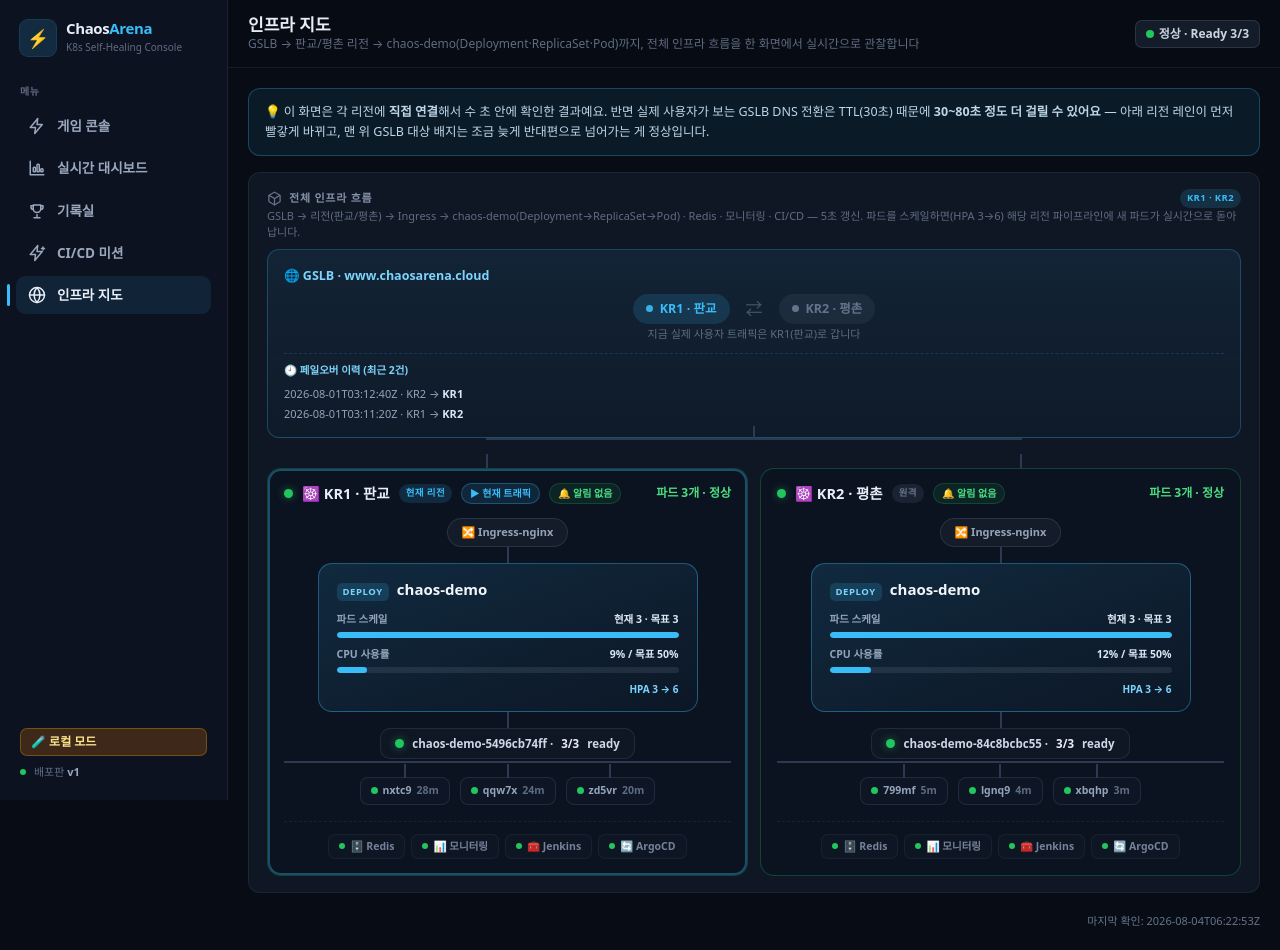
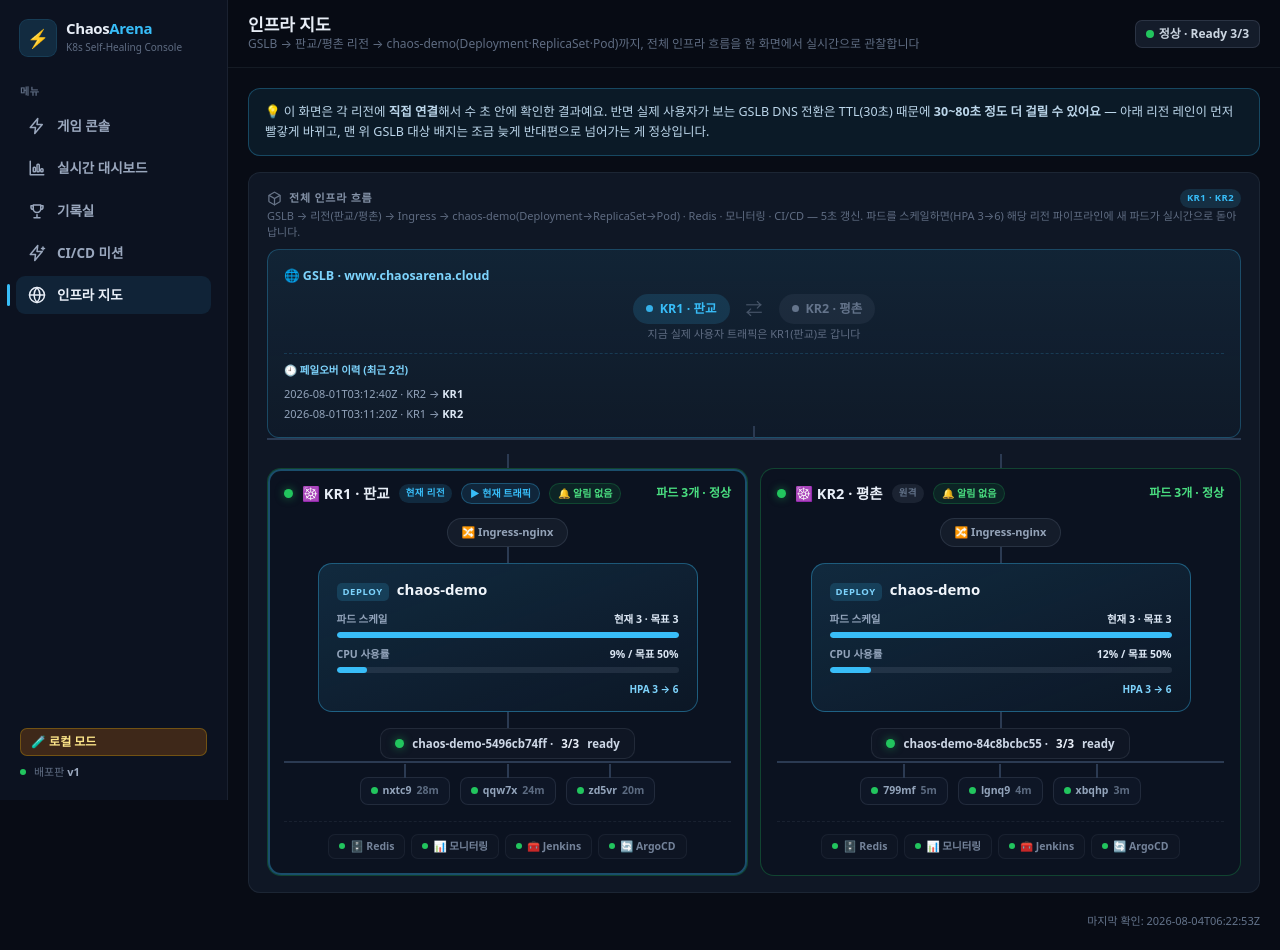
Before and after one commit to wonju90/ChaosArena, a Flask app: page /infra in a window 1280 px wide. Run offline with Flask 3, Linux system fonts and the light colour scheme; data that the repository does not hold is empty; some libraries are stand-ins or nearby versions; some web fonts are replaced.

Commit message:
Fix GSLB Y-fork alignment: use same 2-col grid as lane-list
퍼센트 폭(55%)으로 어림잡은 분기 바가 실제 리전 카드 폭과 안 맞아 드롭 라인이
카드 중앙이 아니라 안쪽으로 쏠려 보이던 문제. .lane-list와 동일한 2열 그리드(gap도
동일)로 바꿔 카드 중앙에 항상 정확히 겹치게 수정.

Co-Authored-By: Claude Opus 4.8 (1M context) <noreply@anthropic.com>

```diff
--- a/templates/infra.html
+++ b/templates/infra.html
@@ -31,21 +31,22 @@
   .gslb-arrow { font-size: 17px; color: #475569; }
 
   /* GSLB에서 두 리전으로 갈라지는 커넥터 — 좁은 화면(리전이 세로로 쌓임)에선 직선 하나,
-     넓은 화면(리전이 좌우 2열)에선 Y자로 갈라지는 바(파드 팬아웃과 같은 시각 문법 재사용) */
+     넓은 화면(리전이 좌우 2열)에선 Y자로 갈라지는 바(파드 팬아웃과 같은 시각 문법 재사용).
+     .lane-list와 똑같은 2열 그리드(gap도 동일)를 써서, 두 드롭 라인이 그 아래 리전 카드
+     중앙에 항상 정확히 겹치게 한다(퍼센트 폭으로 어림잡으면 카드 폭과 안 맞아 어긋난다). */
   .flow-branch { width: 2px; height: 18px; background: #2b3a52; margin: 0 auto; }
   .flow-branch-fork { display: none; }
   @media (min-width: 1100px) {
     .flow-branch { display: none; }
     .flow-branch-fork {
-      display: flex; justify-content: space-between; align-items: flex-start;
-      width: 55%; max-width: 620px; margin: 0 auto; position: relative;
+      display: grid; grid-template-columns: 1fr 1fr; gap: 12px; position: relative;
       border-top: 2px solid #2b3a52; padding-top: 14px;
     }
     .flow-branch-fork::before {
       content: ''; position: absolute; top: -14px; left: 50%; width: 2px; height: 14px;
       background: #2b3a52; transform: translateX(-50%);
     }
-    .flow-branch-drop { width: 2px; height: 14px; background: #2b3a52; }
+    .flow-branch-drop { width: 2px; height: 14px; background: #2b3a52; margin: 0 auto; }
   }
 
   /* ── 리전 레인 (판교/평촌을 좌우 2열로 나란히) ── */
```
